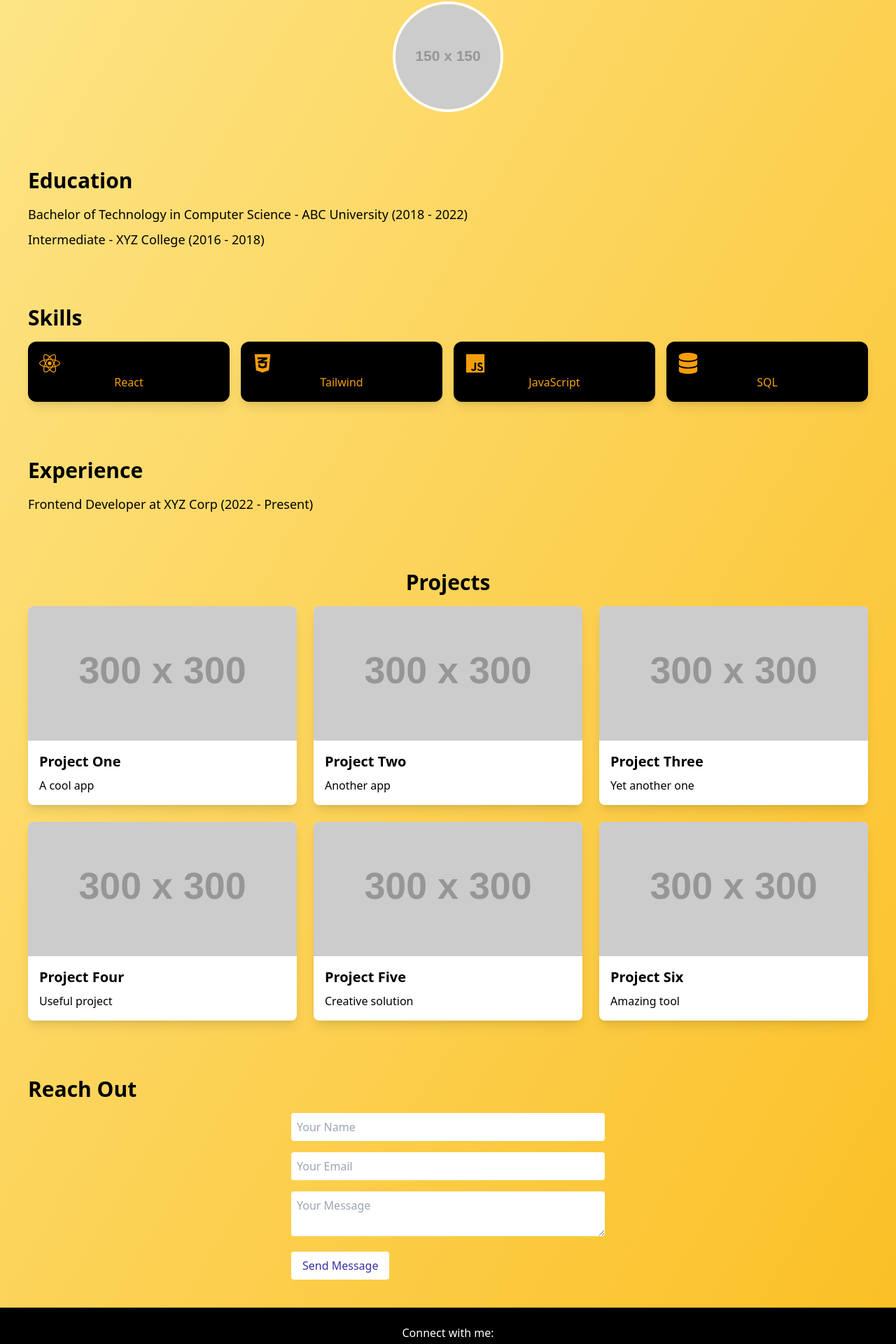
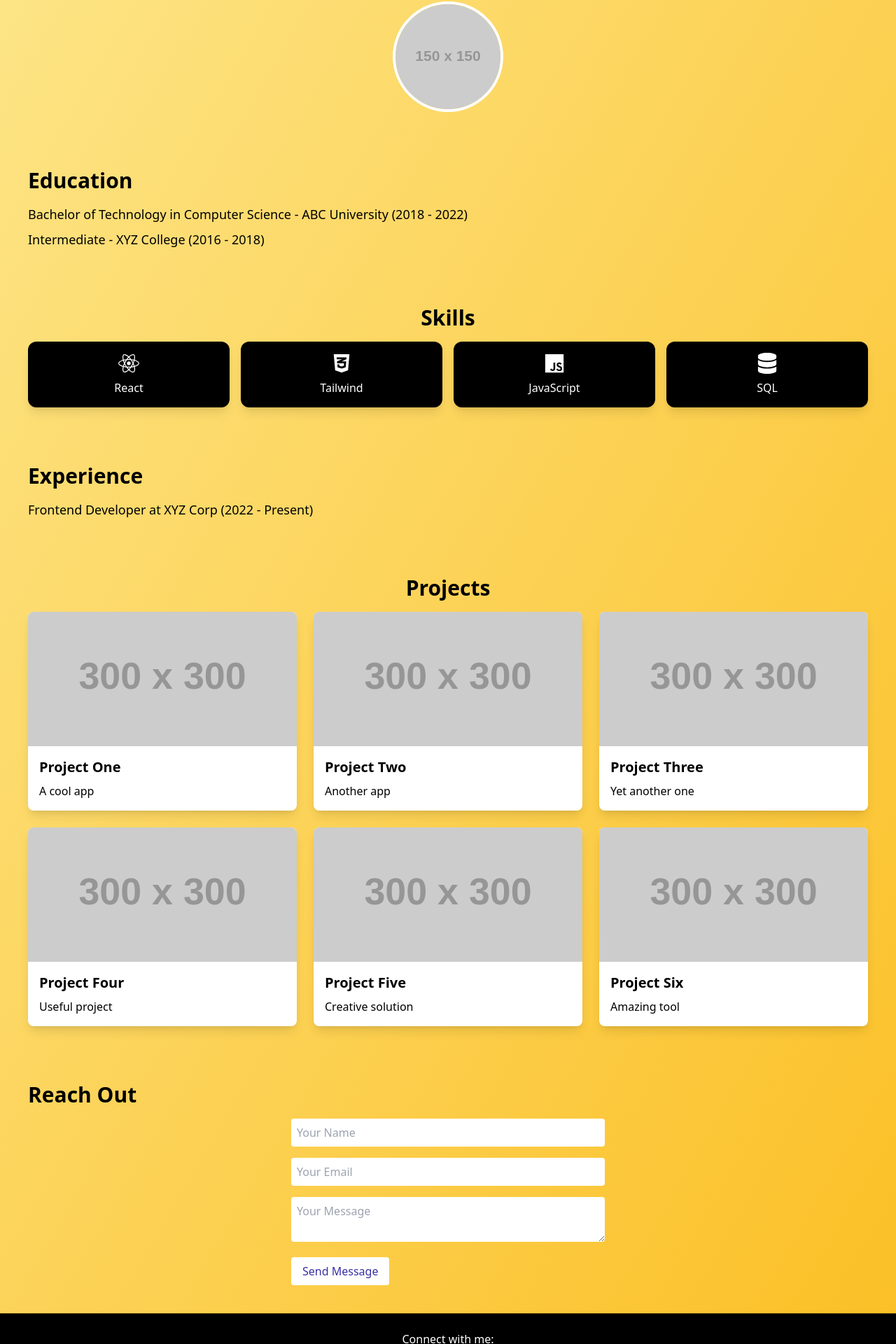
Before and after one commit to Shamitha01/My-Portfolio, a React (Vite) app: page / in a window 1280 px wide. Shown: the part 222-2142 px from the top of the page at 70% size. Built offline with nearby package versions, Linux system fonts and the light colour scheme.

Commit message:
final color

```diff
--- a/src/components/Footer.jsx
+++ b/src/components/Footer.jsx
@@ -1,13 +1,15 @@
+import { FaEnvelope, FaLinkedin } from "react-icons/fa";
+
 export default function Footer() {
   return (
-    <footer className="bg-black text-white text-center p-6">
+    <footer className="bg-black text-white text-center p-6 border-t border-amber-500/30">
       <p className="mb-2">Connect with me:</p>
-      <div className="space-x-4">
-        <a href="mailto:your.email@example.com" className="hover:underline">
-          Email
+      <div className="space-x-6 flex justify-center items-center">
+        <a href="mailto:your.email@example.com" className="flex items-center gap-2 hover:text-amber-400 transition">
+          <FaEnvelope /> Email
         </a>
-        <a href="https://linkedin.com" className="hover:underline">
-          LinkedIn
+        <a href="https://linkedin.com" className="flex items-center gap-2 hover:text-amber-400 transition">
+          <FaLinkedin /> LinkedIn
         </a>
       </div>
     </footer>
--- a/src/components/Header.jsx
+++ b/src/components/Header.jsx
@@ -4,14 +4,14 @@ export default function Header() {
   };
 
   return (
-    <header className="flex justify-between items-center p-6 sticky top-0 z-50 bg-black text-white">
+    <header className="flex justify-between items-center p-6 sticky top-0 z-50 bg-black text-white shadow-md shadow-amber-300/40">
       <div className="text-2xl font-bold cursor-pointer" onClick={scrollToTop}>MyLogo</div>
       <nav className="space-x-4 text-white font-medium">
-        <button onClick={scrollToTop} className=" text-white font-medium py-1 px-3 rounded transition-colors duration-300">Home</button>
-        <a href="#skills" className="text-white font-medium py-1 px-3 rounded transition-colors duration-300">Skills</a>
-        <a href="#company" className="text-white font-medium py-1 px-3 rounded transition-colors duration-300">Experience</a>
-        <a href="#projects" className="text-white font-medium py-1 px-3 rounded transition-colors duration-300">Projects</a>
-        <a href="#contact" className="text-white font-medium py-1 px-3 rounded transition-colors duration-300">Contact</a>
+        <button onClick={scrollToTop} className="hover:text-amber-400 transition-colors duration-300 py-1 px-3">Home</button>
+        <a href="#skills" className="hover:text-amber-400 transition-colors duration-300 py-1 px-3">Skills</a>
+        <a href="#company" className="hover:text-amber-400 transition-colors duration-300 py-1 px-3">Experience</a>
+        <a href="#projects" className="hover:text-amber-400 transition-colors duration-300 py-1 px-3">Projects</a>
+        <a href="#contact" className="hover:text-amber-400 transition-colors duration-300 py-1 px-3">Contact</a>
       </nav>
     </header>
   );
--- a/src/components/Skills.jsx
+++ b/src/components/Skills.jsx
@@ -1,25 +1,26 @@
 import { FaReact, FaCss3Alt, FaJs, FaDatabase } from "react-icons/fa";
 
 const skillData = [
-  { name: "React", icon: <FaReact size={30} className="text-amber-500"/> },
-  { name: "Tailwind", icon: <FaCss3Alt size={30} className="text-amber-500"/> },
-  { name: "JavaScript", icon: <FaJs size={30} className="text-amber-500"/> },
-  { name: "SQL", icon: <FaDatabase size={30} className="text-amber-500"/> },
+  { name: "React", icon: <FaReact size={30} className="text-white"/> },
+  { name: "Tailwind", icon: <FaCss3Alt size={30} className="text-white"/> },
+  { name: "JavaScript", icon: <FaJs size={30} className="text-white"/> },
+  { name: "SQL", icon: <FaDatabase size={30} className="text-white"/> },
 ];
 
 export default function Skills() {
   return (
     <section id="skills" className="scroll-mt-24 p-10">
 
-      <h2 className="text-3xl font-semibold mb-4">Skills</h2>
+      <h2 className="text-center text-3xl font-semibold mb-4">Skills</h2>
       <div className="grid grid-cols-2 md:grid-cols-4 gap-4">
         {skillData.map((skill) => (
           <div
             key={skill.name}
-            className="bg-black p-4 rounded-xl shadow-lg text-center hover:scale-105 transition transform duration-300"
+            className="bg-black p-4 rounded-xl shadow-lg text-center hover:scale-105 transition transform duration-300 flex flex-col items-center hover:shadow-amber-400/40 hover:shadow-xl"
+
             >
             {skill.icon}
-            <span className="mt-2 text-amber-500">{skill.name}</span>
+            <span className="mt-2 text-white">{skill.name}</span>
           </div>
         ))}
       </div>
```
